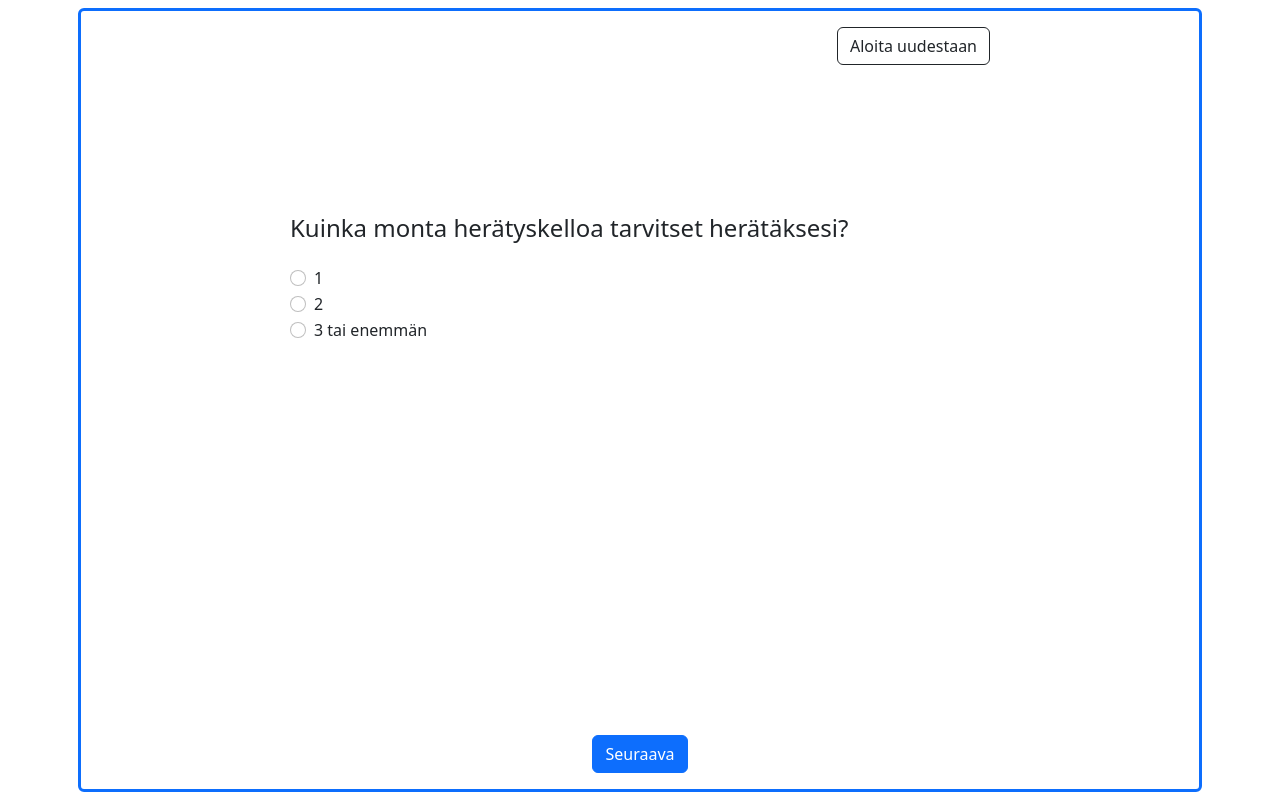
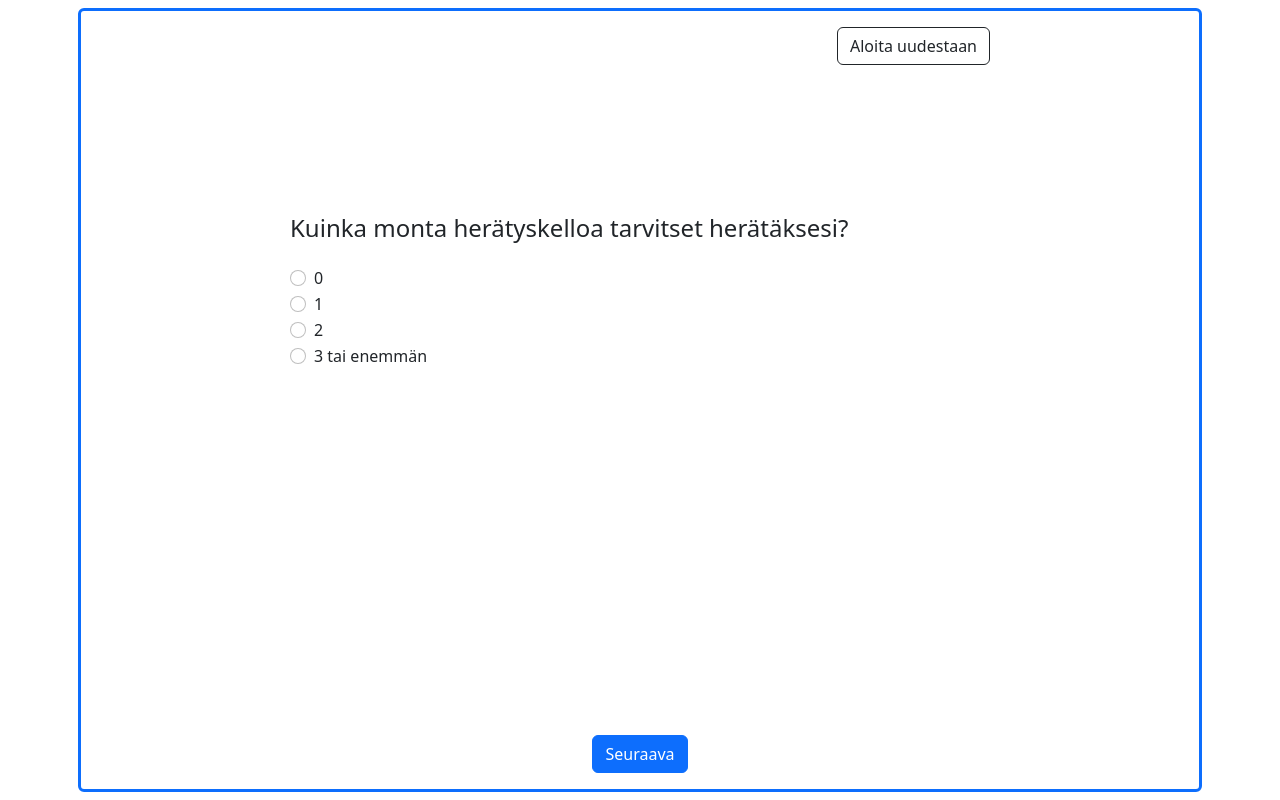
Before and after one commit to Duukkis8D/aamuntorkku, a React (Create React App) app: page / in a window 1280 px wide. Both pictures are taken after a click on the button "Tee testi". Built offline with nearby package versions, Linux system fonts and the light colour scheme.

Commit message:
add a new radio button in step 1

```diff
--- a/src/components/Step1.js
+++ b/src/components/Step1.js
@@ -10,6 +10,15 @@ export default function Step1({ formData, handleChange }) {
                     <Form.Label htmlFor="step1RadioButton" className="h1">
                         Kuinka monta herätyskelloa tarvitset herätäksesi?
                     </Form.Label>
+                    <Form.Check
+                        type="radio"
+                        name="step1RadioButton"
+                        id="step1RadioButton0"
+                        label="0"
+                        value="0"
+                        onChange={(event) => handleChange('step1RadioButton', event.target.value)}
+                        checked={formData.step1RadioButton === '0'}
+                    />
                     <Form.Check
                         type="radio"
                         name="step1RadioButton"
```
